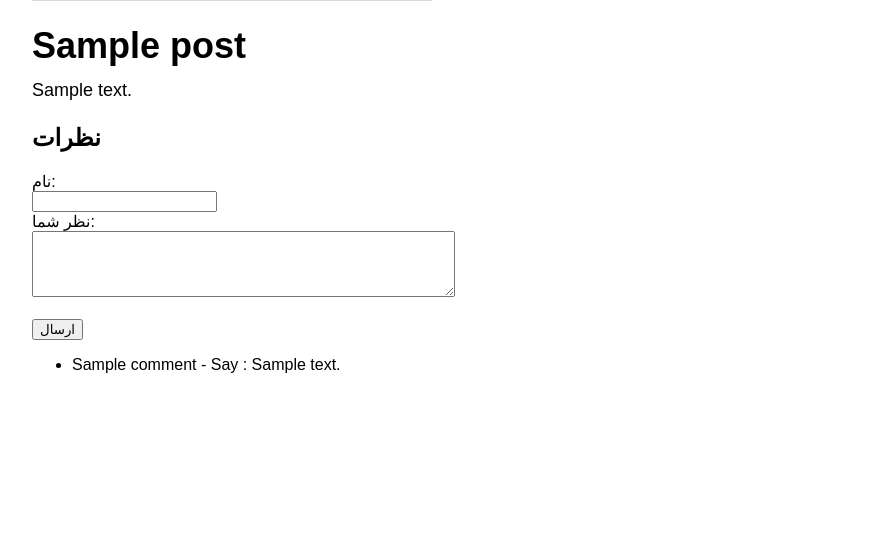
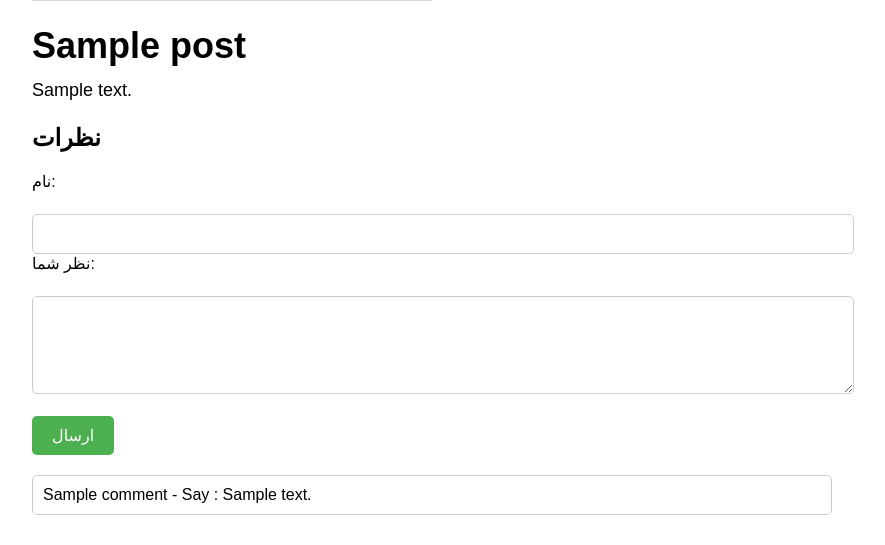
Before and after one commit to thew0lfs/onepagewebsite, a PHP site: page /onepagewebsite-main/post/PostDetail.php?id=1 in a window 1280 px wide. Shown: the part 319-864 px from the top of the page, without its empty margins (208-1093 px from the left). Before the commit the page ends 692 px from the top, so only its background shows below. Run offline with PHP 8.4, Linux system fonts and the light colour scheme; tables that the repository leaves empty or names only in its code hold one stand-in row (values such as "Sample post"); grey boxes marked "Sample" are stand-in pictures.

Commit message:
Update PostDetail.php

```diff
--- a/post/PostDetail.php
+++ b/post/PostDetail.php
@@ -33,6 +33,52 @@
             font-size: 18px;
             line-height: 1.5;
             margin: 0;
+        }
+
+        h2 {
+            font-size: 24px;
+            margin-top: 20px;
+        }
+
+        form {
+            margin-bottom: 20px;
+        }
+
+        label {
+            display: block;
+            margin-bottom: 5px;
+        }
+
+        input[type="text"],
+        textarea {
+            width: 100%;
+            padding: 10px;
+            font-size: 16px;
+            border-radius: 5px;
+            border: 1px solid #ccc;
+        }
+
+        input[type="submit"] {
+            background-color: #4CAF50;
+            color: #fff;
+            border: none;
+            padding: 10px 20px;
+            font-size: 16px;
+            cursor: pointer;
+            border-radius: 5px;
+        }
+
+        ul {
+            list-style-type: none;
+            padding: 0;
+            margin: 0;
+        }
+
+        ul li {
+            margin-bottom: 10px;
+            padding: 10px;
+            border: 1px solid #ccc;
+            border-radius: 5px;
         }
     </style>
 </head>
```
